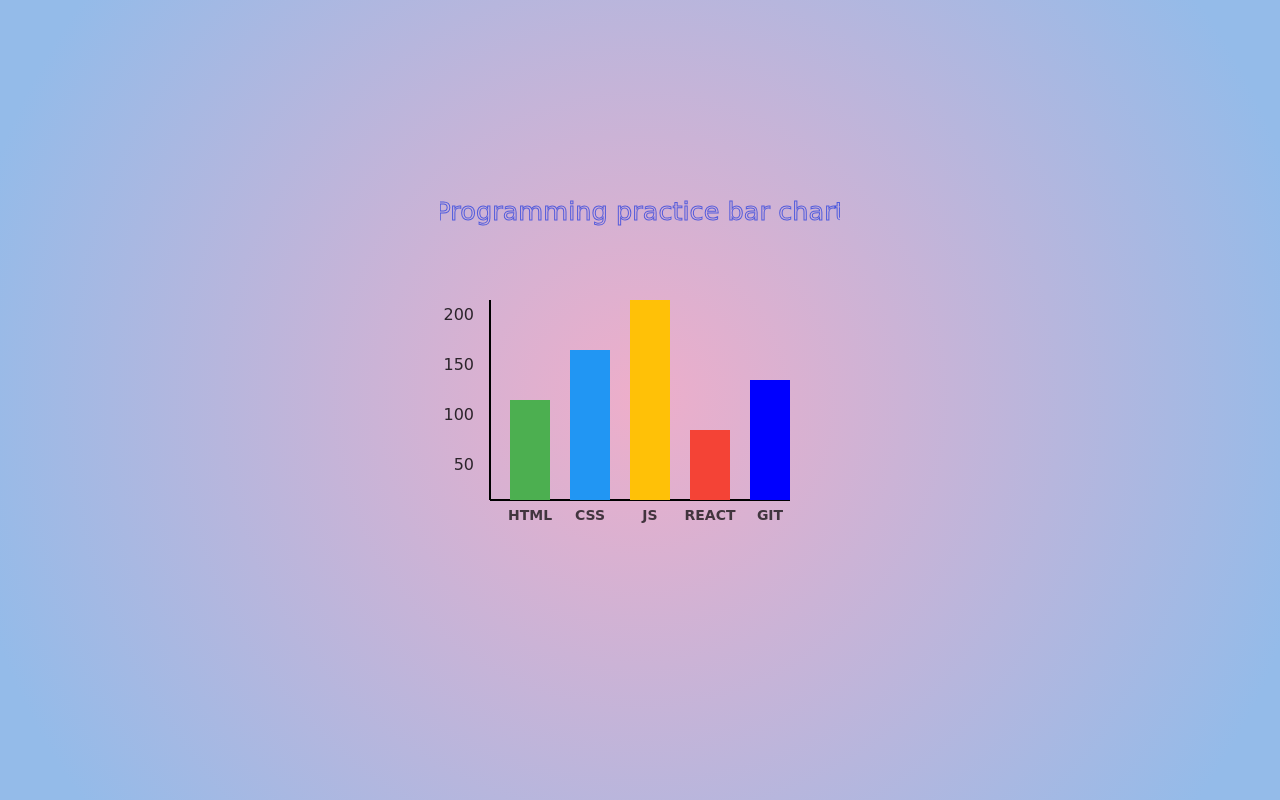
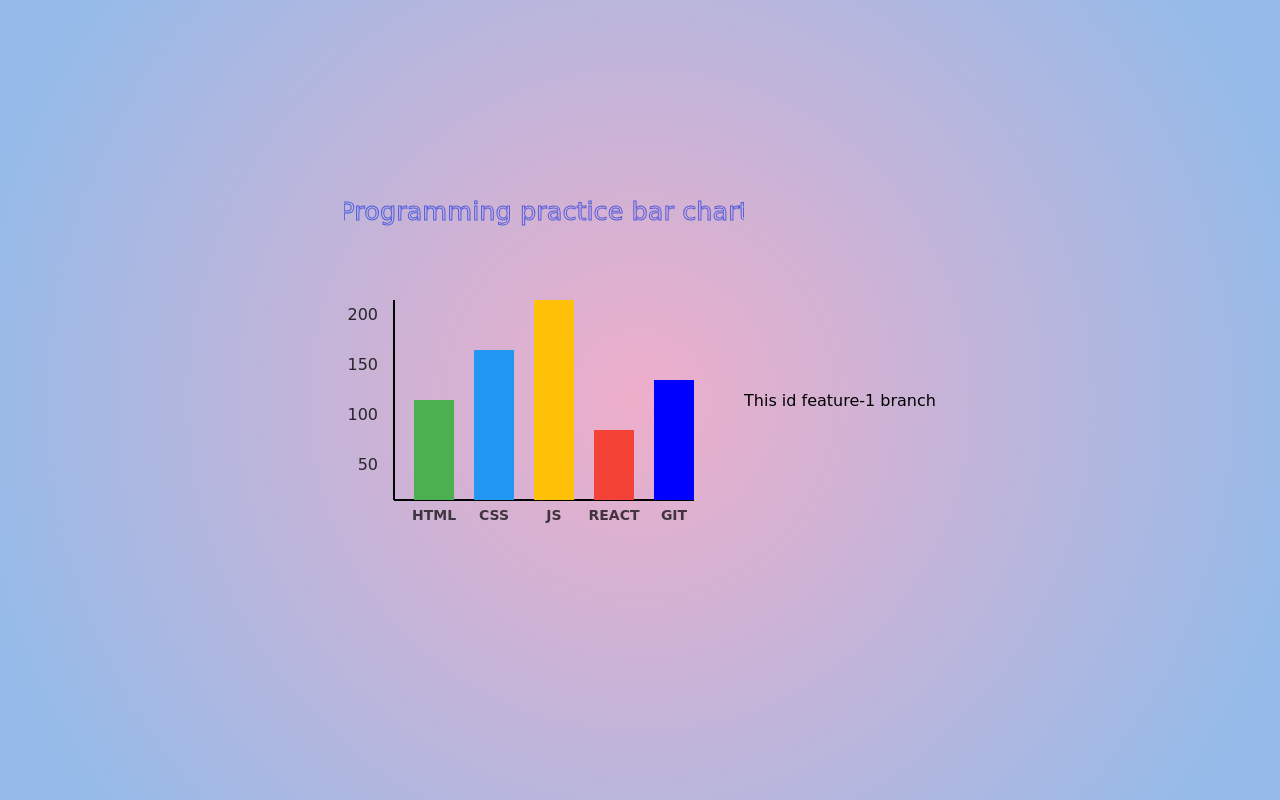
Before and after one commit to 01mehran/bar-chart, a plain HTML site: page index.html in a window 1280 px wide. Drawn offline with Linux system fonts and the light colour scheme.

Commit message:
add branch feature-1

```diff
--- a/index.html
+++ b/index.html
@@ -44,6 +44,8 @@
         <text class="y-lable" x="34" y="220">50</text>
 
     </svg>
+
+    <p>This id feature-1 branch</p>
 </body>
 
 </html>
```
